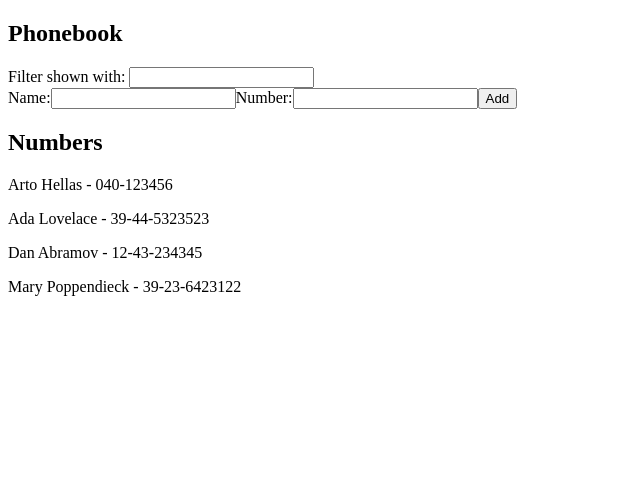
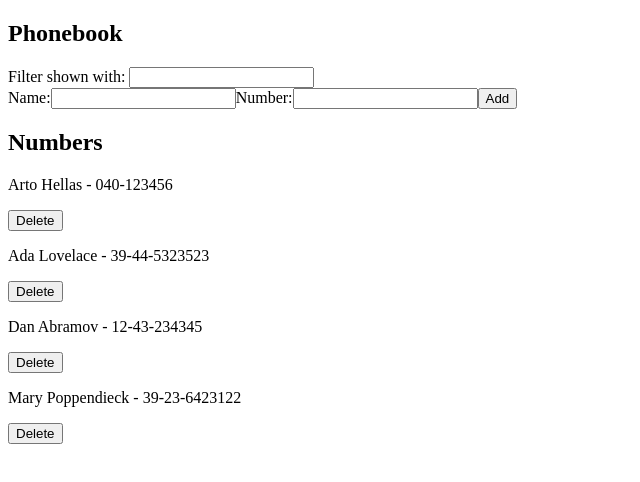
Before and after one commit to MartonVerhoczki/FullStackJS, a React (Create React App) app in the folder part2/phonebook/: page / in a window 1280 px wide. Shown: the top 482 px of the page, without its empty margins (0-640 px from the left). Built offline with nearby package versions, Linux system fonts and the light colour scheme; data requests are answered from the project's data file.

Commit message:
Excercises 2.17

```diff
--- a/part2/phonebook/src/App.js
+++ b/part2/phonebook/src/App.js
@@ -50,7 +50,14 @@ const PersonForm = ({
   );
 };
 
-const Persons = ({ persons, filter }) => {
+const Persons = ({ persons, setPersons, filter }) => {
+  const handleDelete = (person) => {
+    if (window.confirm(`Are you sure you want to delete ${person.name}?`)) {
+      AppService.remove(person.id);
+      setPersons(persons.filter((p) => p.id !== person.id));
+    }
+  };
+
   return persons
     .filter((person) =>
       person.name.toLowerCase().includes(filter.toLowerCase())
@@ -60,6 +67,7 @@ const Persons = ({ persons, filter }) => {
         <p>
           {person.name} - {person.number}
         </p>
+        <button onClick={() => handleDelete(person)}>Delete</button>
       </div>
     ));
 };
@@ -90,7 +98,7 @@ const App = () => {
       />
 
       <h2>Numbers</h2>
-      <Persons persons={persons} filter={filter} />
+      <Persons persons={persons} setPersons={setPersons} filter={filter} />
     </>
   );
 };
--- a/part2/phonebook/src/service/AppService.js
+++ b/part2/phonebook/src/service/AppService.js
@@ -14,4 +14,8 @@ const update = (id, person) => {
     .then((response) => response.data);
 };
 
-export default { getAll, create, update };
+const remove = (id) => {
+  return axios.delete(`${baseUrl}/${id}`).then((response) => response.data);
+};
+
+export default { getAll, create, update, remove };
```
